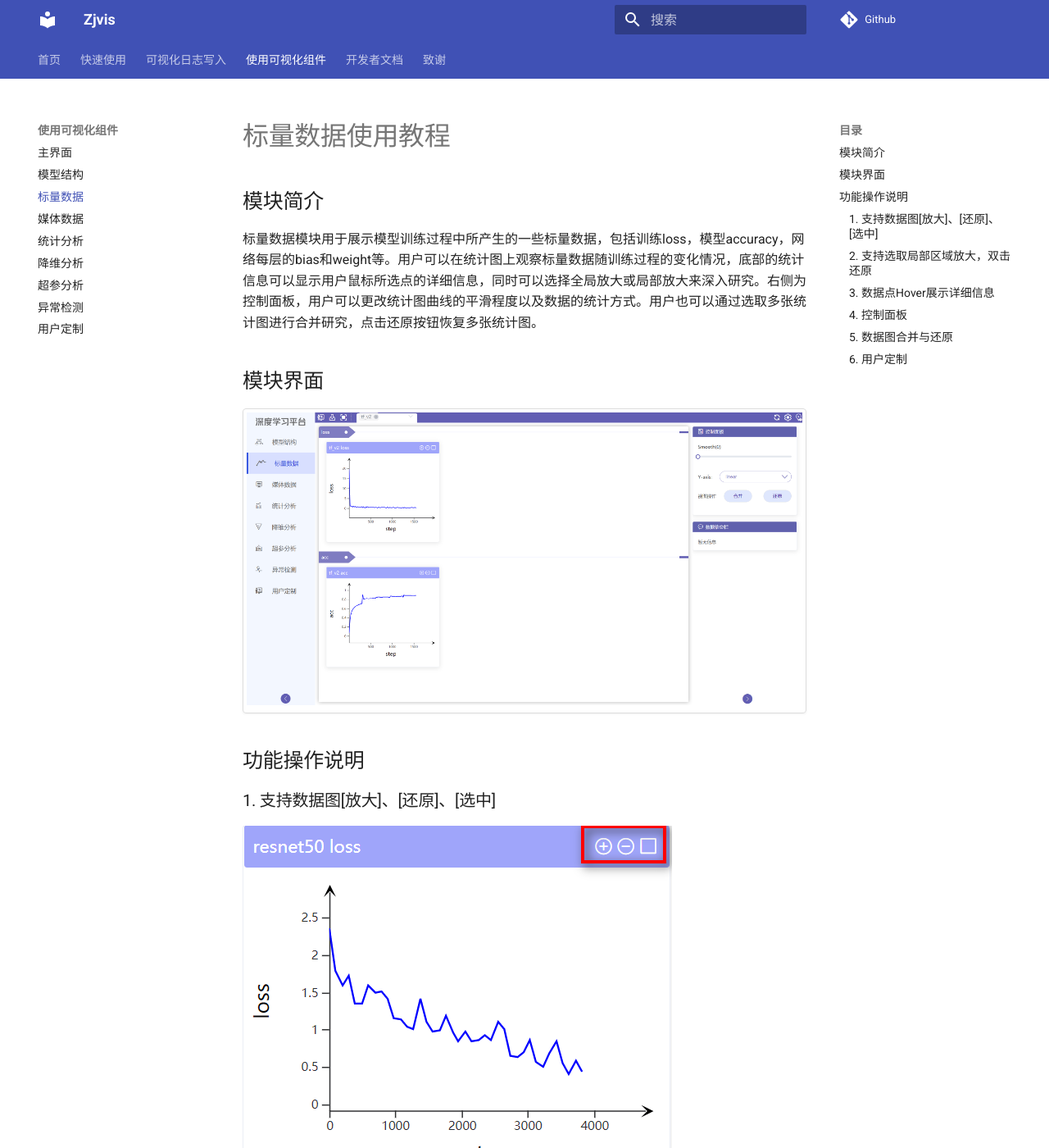
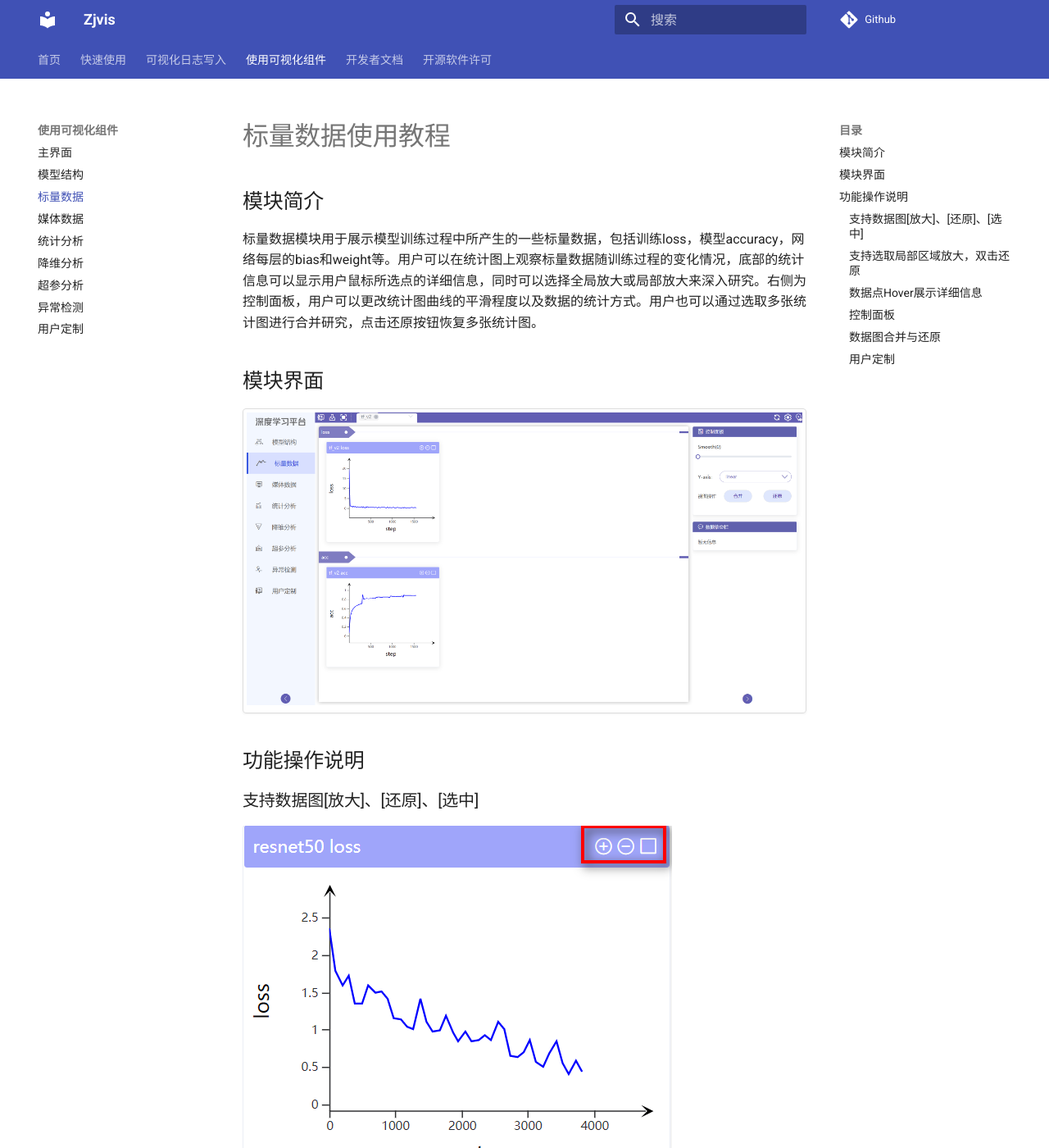
Before and after one commit to iGame-Lab/tsvis-docs, an MkDocs documentation site: the page built from docs/use_visualization/scalar.md, in a window 1280 px wide and 1400 px high. Shown: the whole window at 82% size. Built offline with MkDocs 1.6.1 and Material for MkDocs 9.7.7, drawn with Linux system fonts in a browser that asks for light colours; comment, search, counter and statistics services are not loaded; some of the changed text lies outside the part shown.

```diff
--- a/docs/use_visualization/scalar.md
+++ b/docs/use_visualization/scalar.md
@@ -10,20 +10,20 @@
 
 
 ## 功能操作说明
-### 1. 支持数据图[放大]、[还原]、[选中]
+### 支持数据图[放大]、[还原]、[选中]
 
 
 ![scalar_global_zoom](./images/scalar/scalar_global_zoom.png)
 
 
 
-### 2. 支持选取局部区域放大，双击还原
+### 支持选取局部区域放大，双击还原
 
 
 ![scalar_local_zoom](./images/scalar/scalar_local_zoom.gif)
 
 
-### 3. 数据点Hover展示详细信息
+### 数据点Hover展示详细信息
 
 wall_time:训练绝对时间
 
@@ -37,7 +37,7 @@ value:训练过程标量值
 ![scalar_hover](./images/scalar/scalar_hover.png)
 
 
-### 4. 控制面板
+### 控制面板
 
 
 ![scalar_control_panel](./images/scalar/scalar_control_panel.png)
@@ -63,7 +63,7 @@ value:训练过程标量值
 
 
 
-### 5. 数据图合并与还原
+### 数据图合并与还原
 
 
 用户可以勾选两张数据图，点击合并按钮，生成合并数据图，观察比较曲线变化。点击还原按钮，恢复多张原图（目前支持两张图的合并，多选会提示超出选择限制）。
@@ -72,7 +72,7 @@ value:训练过程标量值
 ![scalar_merge](./images/scalar/scalar_merge.gif){ .img-fluid }
 
 
-### 6. 用户定制
+### 用户定制
 
 
 用户可勾选标量数据里的多张数据图，点击用户定制按钮，跳转到用户定制界面进行分析。
--- a/mkdocs.yml
+++ b/mkdocs.yml
@@ -5,7 +5,7 @@ repo_url: https://github.com/iGame-Lab/zjvis
 edit_uri: "blob/master/docs/"
 
 # Copyright
-copyright: Copyright &copy; 2015 - 2021 <a href="http://igame.hdu.edu.cn/" target="_blank">iGame</a> & <a href="https://www.zhejianglab.com/"  target="_blank">Zhejiang Lab</a>
+copyright: Copyright &copy; 2021 <a href="http://igame.hdu.edu.cn/" target="_blank">iGame</a> & <a href="https://www.zhejianglab.com/"  target="_blank">Zhejiang Lab</a>
 
 theme:
   name: material
@@ -57,7 +57,7 @@ nav:
       - 异常检测数据: write_log/write_exception.md
 
     - 使用可视化组件:
-      - 主界面:     use_visualization/overall.md
+      - 主界面:   use_visualization/overall.md
       - 模型结构: use_visualization/graph.md
       - 标量数据: use_visualization/scalar.md
       - 媒体数据: use_visualization/media.md
@@ -71,7 +71,7 @@ nav:
       - 后端请求API: developer/api.md
       - 可视化前端: developer/frontend.md
       - 可视化后端启动选项: developer/commandline_for_backend.md
-      - Bug反馈: developer/bugs.md
+      - 参与贡献: developer/contribute.md
 
-    - 致谢:
+    - 开源软件许可:
       - 开源软件: thanks/license.md
```
Also changed, not shown: docs/developer/commandline_for_backend.md (+50 -0 lines), docs/developer/contribute.md (added, +20 -0 lines), docs/index.md (+1 -1 lines), docs/thanks/license.md (+69 -0 lines), docs/developer/bugs.md (deleted).
